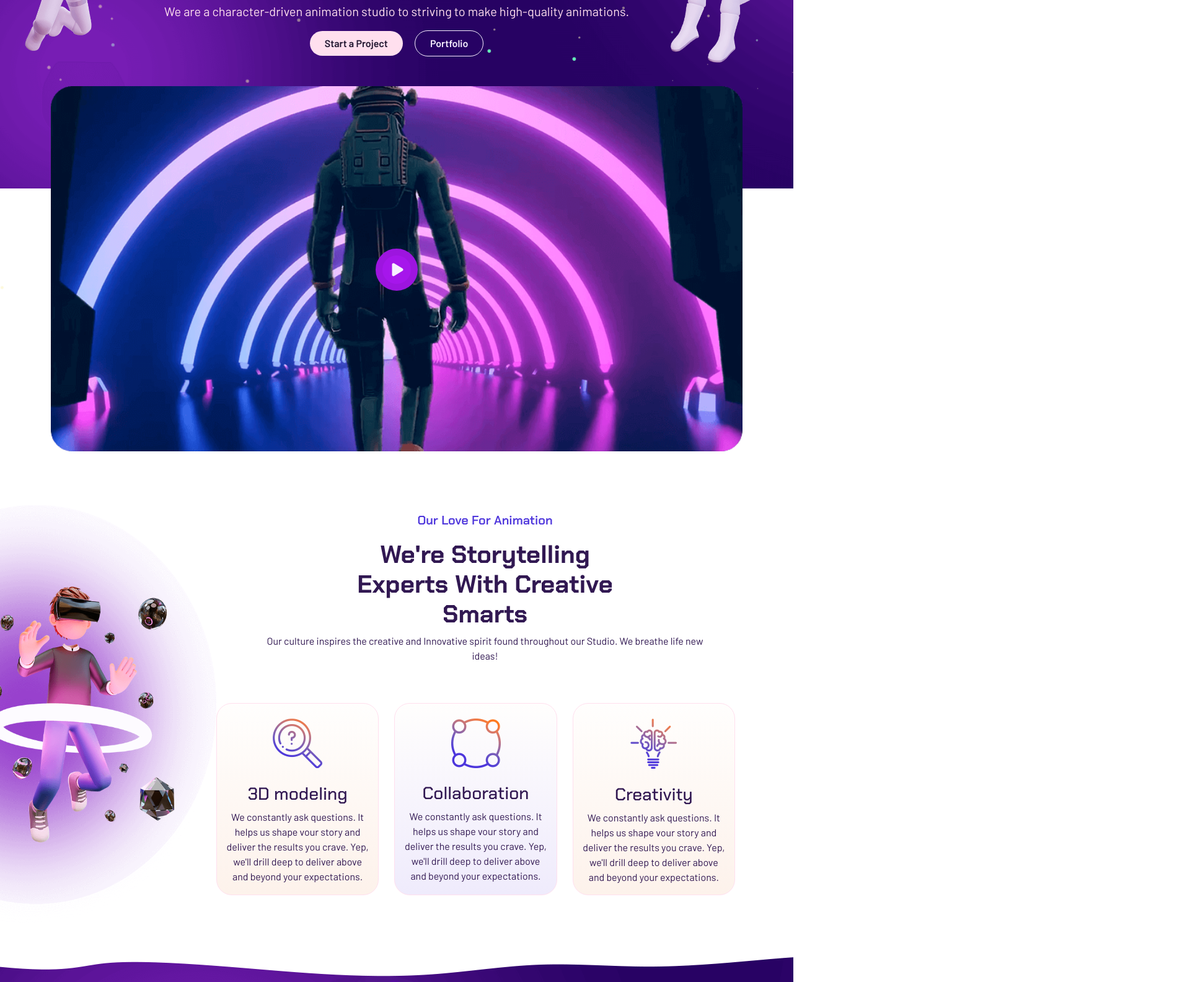
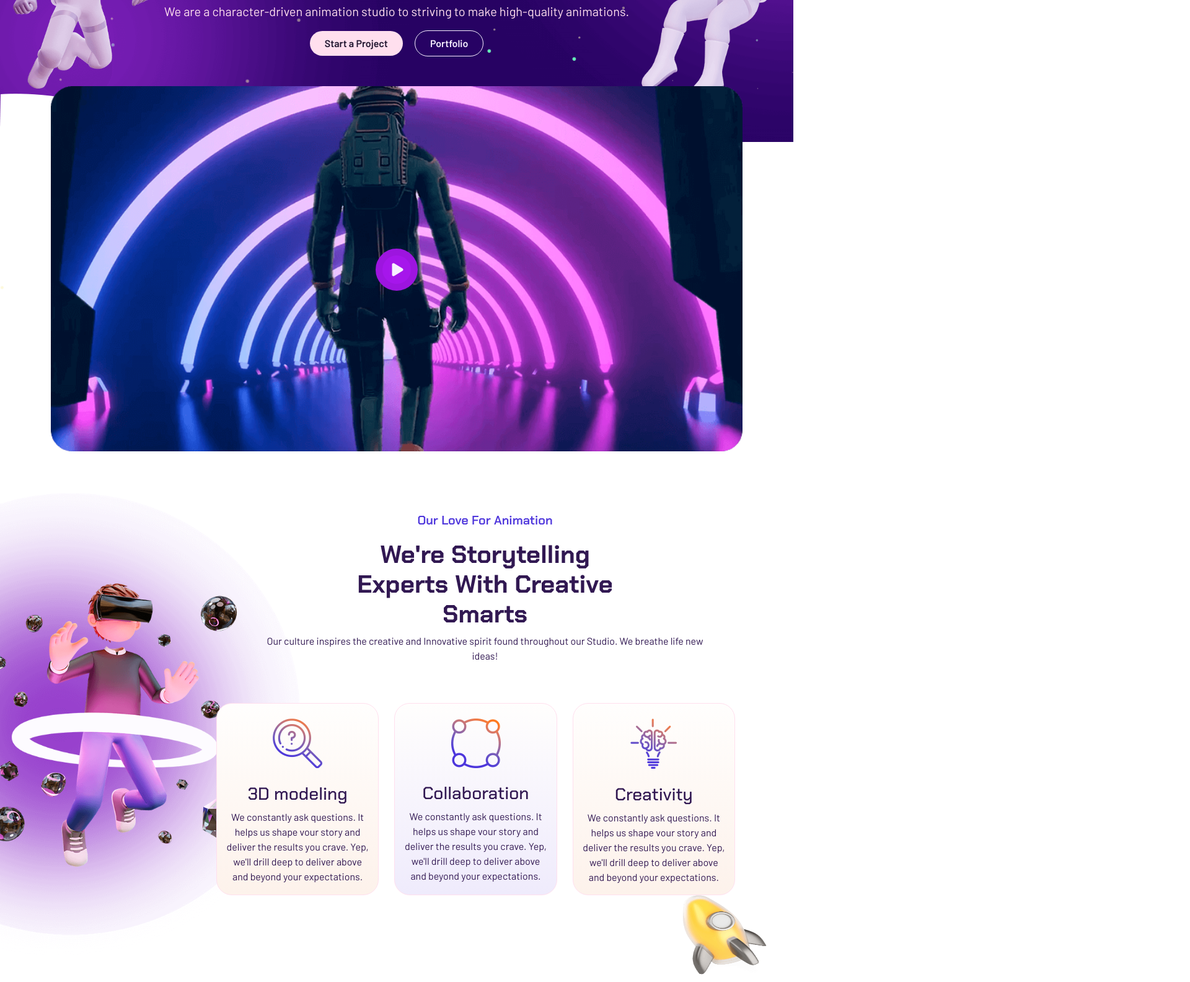
Before and after one commit to PaoloCardinale09/proj-html-vuejs, a plain HTML site: page index.html in a window 1280 px wide. Shown: the part 371-1955 px from the top of the page at 62% size, 1920 px wide, since content can reach past the window. Drawn offline with nearby package versions, Linux system fonts and the light colour scheme.

Commit message:
varius fix

```diff
--- a/css/style.css
+++ b/css/style.css
@@ -1,6 +1,7 @@
 body {
   font-family: "Barlow", sans-serif;
   position: relative;
+  /* background-color: red; */
 }
 
 /********* GENERICS *********/
@@ -66,19 +67,21 @@ header {
     url(../img/assets/light.png), url(../img/assets/preloader.png);
   background-repeat: no-repeat, no-repeat, no-repeat, no-repeat, no-repeat,
     no-repeat, no-repeat, no-repeat, no-repeat;
-  background-size: 11rem, 11rem, 40rem, 40rem, 6rem, 6rem, 15rem, 7rem, 90rem;
-  background-position: 98% 20%, 2% 20%, 100% 15%, 0% 35%, 8% 13%, 73% 16%,
-    45% -22%, 90% 12%, 0% 0%;
+  background-size: 14rem, 14rem, 40rem, 40rem, 6rem, 6rem, 15rem, 7rem, 100%;
+  background-position: 98% 20%, 2% 20%, 100% 15%, 0% 35%, 12% 10%, 73% 16%,
+    45% -18%, 90% 12%, 0% 0%;
 }
 /********* JUMBOTRON *********/
 #jumbotron {
   color: #ffdfee;
+  position: relative;
 }
 .jumbotron--image > img {
   width: 100%;
 }
 
 .jumbotron--image {
+  z-index: 2;
   position: relative;
 }
 .play-logo {
@@ -97,14 +100,20 @@ header {
   outline: 0.7rem solid #9d15df;
   outline-offset: -1px;
 }
+.merlo {
+  position: absolute;
+  bottom: 29rem;
+  left: 0;
+}
 
 /******** SECTION OUR LOVE ********/
 #our-love {
-  background-image: url(../img/assets/smart.png), url(../img/assets/smart4.png);
-  background-position: -2rem 0, 2rem 10rem;
-  background-repeat: no-repeat, no-repeat;
-  background-size: 26rem 47rem, 10rem;
+  background-image: url(../img/assets/smart.png);
+  background-position: 0% 34%;
+  background-repeat: no-repeat;
+  background-size: 33rem 52rem;
   color: #311852;
+  position: relative;
 }
 
 .our-love--single-card {
@@ -118,13 +127,23 @@ header {
   background: linear-gradient(#fffefd, #efebfc);
 }
 
+.our-love--spaceship {
+  position: absolute;
+  right: 4rem;
+  bottom: -2rem;
+  transform: scaleX(1.5);
+}
+.our-love--spaceship img {
+  height: 8rem;
+}
+
 /******** QUICK FACTS SECTION ********/
 #quick-facts {
   background-image: url(../img/assets/globe.png),
     url(../img/assets/counter-bg.png);
   background-repeat: no-repeat, no-repeat;
   background-size: 25rem, auto;
-  background-position: 25rem 2rem, 0 0;
+  background-position: 50% 2rem, 0 0;
   position: relative;
   color: #f7f0ff;
 }
@@ -161,6 +180,16 @@ header {
 }
 #our-process {
   color: #311852;
+  position: relative;
+}
+.our-process--spaceship {
+  position: absolute;
+  right: -44rem;
+  bottom: 6rem;
+  transform: scaleX(1.5);
+}
+.our-process--spaceship > img {
+  height: 8rem;
 }
 
 .our-process--single-card {
@@ -196,8 +225,8 @@ header {
 #team-members {
   background-image: url(../img/assets/shape.png), url(../img/assets/shape2.png);
   background-repeat: no-repeat, no-repeat;
-  background-position: 0 7rem, 35rem 2rem;
-  background-size: 36rem, 36rem;
+  background-position: 7% 35%, 100% 3%;
+  background-size: 40rem, 40rem;
 }
 .team-members--card {
   width: 32%;
--- a/index.html
+++ b/index.html
@@ -90,6 +90,9 @@
                 ><i class="prova fa-solid fa-circle-play"></i
               ></span>
             </div>
+            <div class="merlo">
+              <img src="./img/assets/bottom-shape.png" alt="" />
+            </div>
           </div>
         </div>
       </div>
@@ -98,7 +101,7 @@
       <!-- START MAIN -->
       <main>
         <!-- START OUR LOVE SECTION-->
-        <section id="our-love" class="py-5">
+        <section id="our-love" class="py-5 mb-5">
           <div class="container">
             <div id="our-love--text" class="row">
               <div class="col-9 offset-3">
@@ -163,9 +166,13 @@
                 </div>
               </div>
             </div>
+            <div class="our-love--spaceship">
+              <img src="./img/assets/smart4.png" alt="" />
+            </div>
           </div>
         </section>
         <!-- END OUR LOVE SECTION -->
+
         <!-- START QUICK FACTS SECTION-->
         <section id="quick-facts" class="py-5">
           <img
@@ -203,6 +210,7 @@
           />
         </section>
         <!-- END QUICK FACTS SECTION-->
+
         <!-- START OUR WORKS SECTION-->
         <section id="our-works" class="py-5">
           <div class="container">
@@ -294,6 +302,9 @@
                     <span class="my-arrow"
                       ><i class="fa-solid fa-arrow-right"></i
                     ></span>
+                  </div>
+                  <div class="our-process--spaceship">
+                    <img src="./img/assets/smart4.png" alt="" />
                   </div>
                 </div>
               </div>
```
